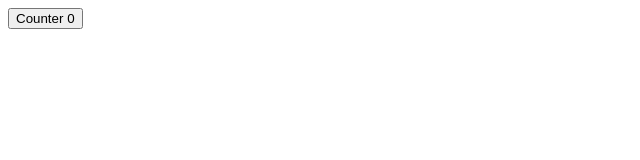
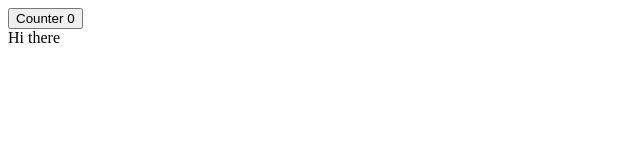
Before and after one commit to Tridib11/Cohort, a React (Vite) app in the folder week-6-react/week-6.2/: page / in a window 1280 px wide. Shown: the top 160 px of the page, without its empty margins (0-640 px from the left). Built offline with nearby package versions, Linux system fonts and the light colour scheme.

Commit message:
feat: Add useCallback hook to Callback component for memoizing function

```diff
--- a/week-6-react/week-6.2/src/Callback.jsx
+++ b/week-6-react/week-6.2/src/Callback.jsx
@@ -1,7 +1,13 @@
-import React, { memo, useState } from "react";
+import React, { memo, useCallback, useState } from "react";
 
+
+// useCallback is used to memoise functions across the renders
 function Callback() {
   const [counter, setCounter] = useState(0);
+
+  const a=useCallback(function(){
+      console.log("hello")
+    },[])
 
   return (
     <div>
@@ -10,6 +16,7 @@ function Callback() {
         }}>
         Counter {counter}
       </button>
+      <Demo a={a}/>
     </div>
   );
 }
```
